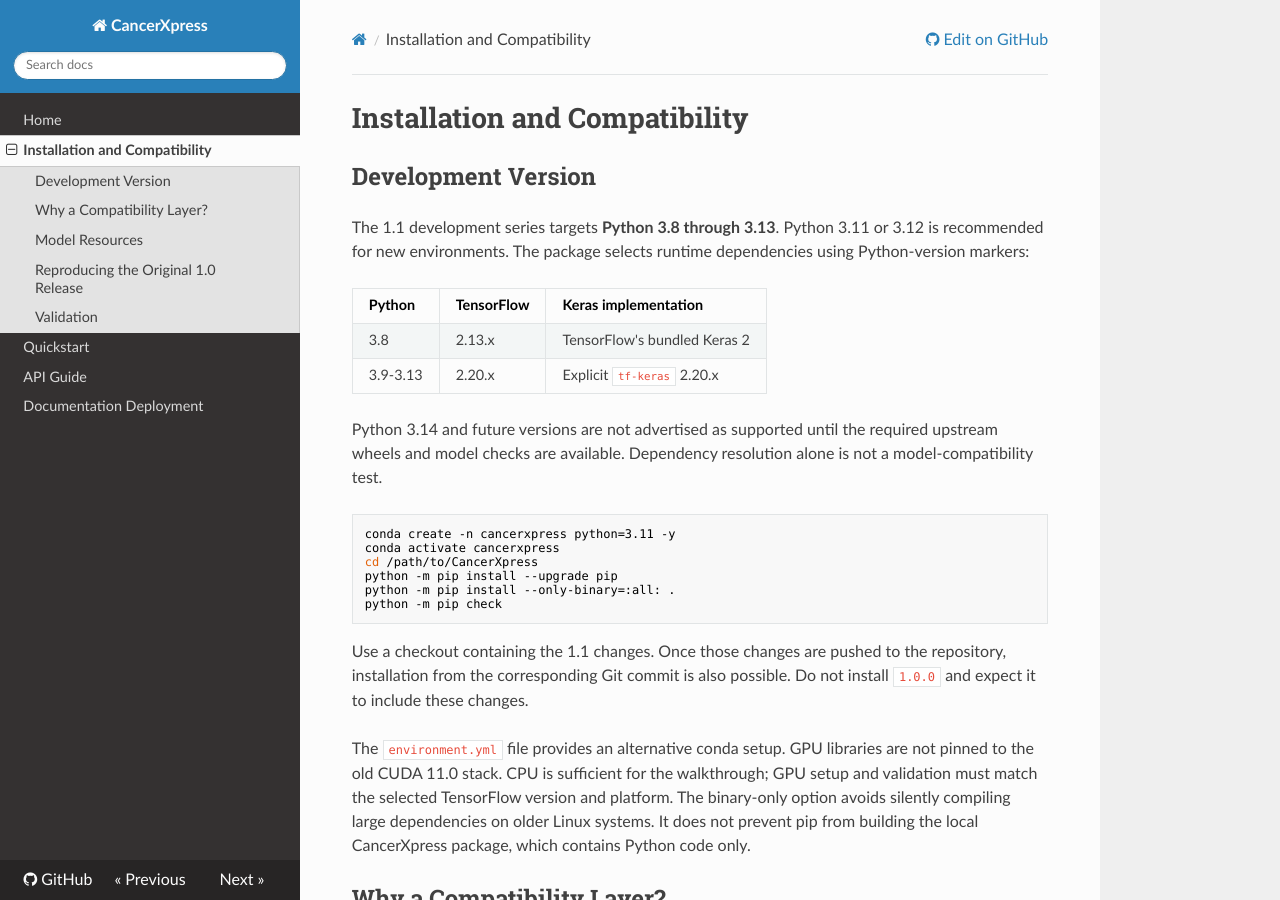
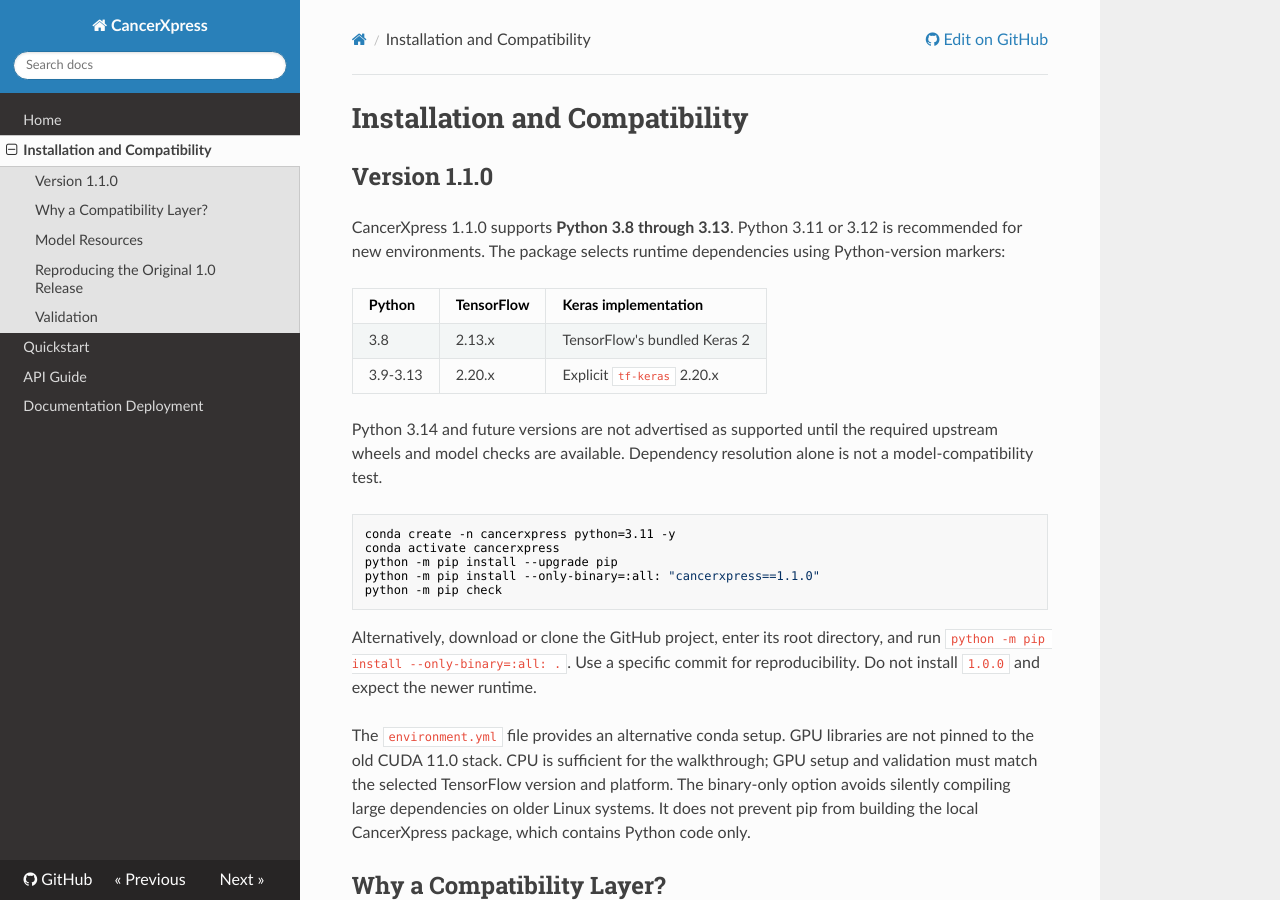
Before and after one commit to Qiankun-1024/CancerXpress, an MkDocs documentation site: the page built from tutorials/installation.md, in a window 1280 px wide and 900 px high. Built offline with MkDocs 1.6.1, drawn with Linux system fonts in a browser that asks for light colours; nearby versions of some CDN libraries.

````diff
--- a/pyproject.toml
+++ b/pyproject.toml
@@ -4,7 +4,7 @@ build-backend = "setuptools.build_meta"
 
 [project]
 name = "cancerxpress"
-version = "1.1.0.dev0"
+version = "1.1.0"
 description = "CancerXpress: pretrained RNA expression foundation model for batch correction and cancer downstream prediction"
 readme = "README.md"
 requires-python = ">=3.8,<3.14"
--- a/tutorials/installation.md
+++ b/tutorials/installation.md
@@ -1,8 +1,8 @@
 # Installation and Compatibility
 
-## Development Version
+## Version 1.1.0
 
-The 1.1 development series targets **Python 3.8 through 3.13**. Python 3.11 or
+CancerXpress 1.1.0 supports **Python 3.8 through 3.13**. Python 3.11 or
 3.12 is recommended for new environments. The package selects runtime
 dependencies using Python-version markers:
 
@@ -18,15 +18,14 @@ alone is not a model-compatibility test.
 ```bash
 conda create -n cancerxpress python=3.11 -y
 conda activate cancerxpress
-cd /path/to/CancerXpress
 python -m pip install --upgrade pip
-python -m pip install --only-binary=:all: .
+python -m pip install --only-binary=:all: "cancerxpress==1.1.0"
 python -m pip check
 ```
 
-Use a checkout containing the 1.1 changes. Once those changes are pushed to the
-repository, installation from the corresponding Git commit is also possible.
-Do not install `1.0.0` and expect it to include these changes.
+Alternatively, download or clone the GitHub project, enter its root directory,
+and run `python -m pip install --only-binary=:all: .`. Use a specific commit
+for reproducibility. Do not install `1.0.0` and expect the newer runtime.
 
 The `environment.yml` file provides an alternative conda setup. GPU libraries
 are not pinned to the old CUDA 11.0 stack. CPU is sufficient for the walkthrough;
````
Also changed, not shown: README.md (+12 -13 lines), tutorials/01_quickstart.md (+2 -3 lines), tutorials/index.md (+3 -3 lines).
